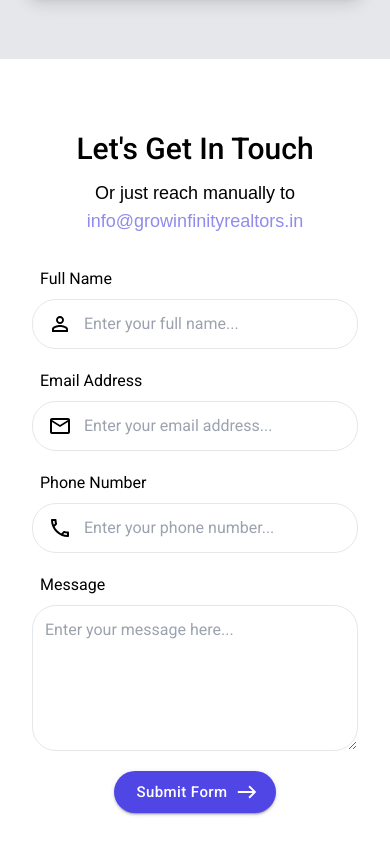
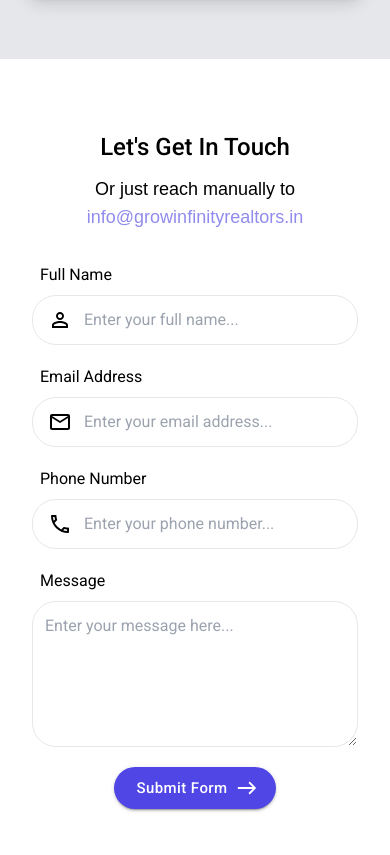
Before and after one commit to cookies042004/GrowInfinityv2, a React (Vite) app in the folder frontend/: page /contact in a window 390 px wide. Shown: the part 1287-2142 px from the top of the page. Built offline with nearby package versions, Linux system fonts and the light colour scheme; grey boxes are pictures that could not be loaded.

Commit message:
fix responsive 2

```diff
--- a/frontend/src/pages/Contact/Contact.jsx
+++ b/frontend/src/pages/Contact/Contact.jsx
@@ -134,13 +134,15 @@ export const Contact = () => {
         <div className="max-w-[1280px] mx-auto">
           <div className="grid sm:grid-cols-12 my-10">
             <div className="col-span-12 lg:col-span-6 p-3 m-5">
-              <h1 className="text-3xl lg:text-4xl font-medium font-roboto text-center">
+              <h1 className="text-2xl lg:text-4xl font-medium font-roboto text-center">
                 Let's Get In Touch
               </h1>
               <p className="text-center text-lg font-roboto py-3">
                 Or just reach manually to{" "}
                 <span className="text-[#918bed]">
-                  info@growinfinityrealtors.in
+                  <a href="mailto:info@growinfinityrealtors.in">
+                    info@growinfinityrealtors.in
+                  </a>
                 </span>
               </p>
 
--- a/frontend/src/pages/Home/Home.jsx
+++ b/frontend/src/pages/Home/Home.jsx
@@ -182,7 +182,7 @@ export const Home = () => {
             Over the years, Grow infinity has built a reputation for providing a
             seamless experience to customers to secure their dream homes.
           </p>
-          <div className="grid sm:grid-cols-12">
+          <div className="flex flex-wrap justify-center lg:grid sm:grid-cols-12">
             <div className="col-span-6 md:col-span-6 lg:col-span-3 rounded-[17.07px] m-8 hover:text-white transition-all ease-in-out experience-card">
               <div className="flex flex-col items-center justify-center">
                 <ApartmentIcon
--- a/frontend/src/pages/Services/Services.jsx
+++ b/frontend/src/pages/Services/Services.jsx
@@ -32,7 +32,7 @@ export const Services = () => {
 
         {/* Our Services  */}
         <div className="my-5 max-w-[1280px] mx-auto">
-          <h1 className="font-roboto py-3 lg:py-8 text-3xl lg:text-4xl font-medium text-center">
+          <h1 className="font-roboto py-3 lg:py-8 text-2xl lg:text-4xl font-medium text-center">
             Our Services
           </h1>
 
```
